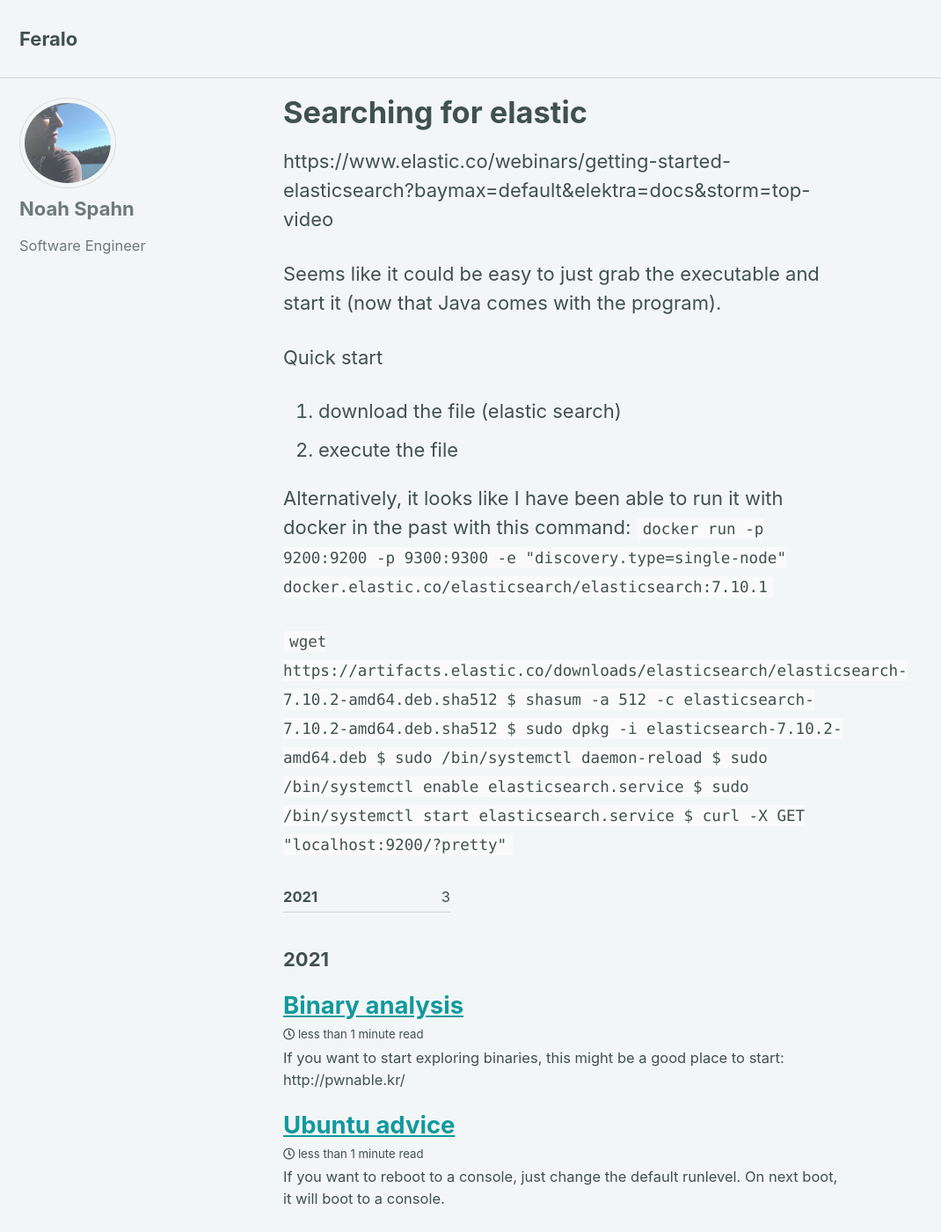
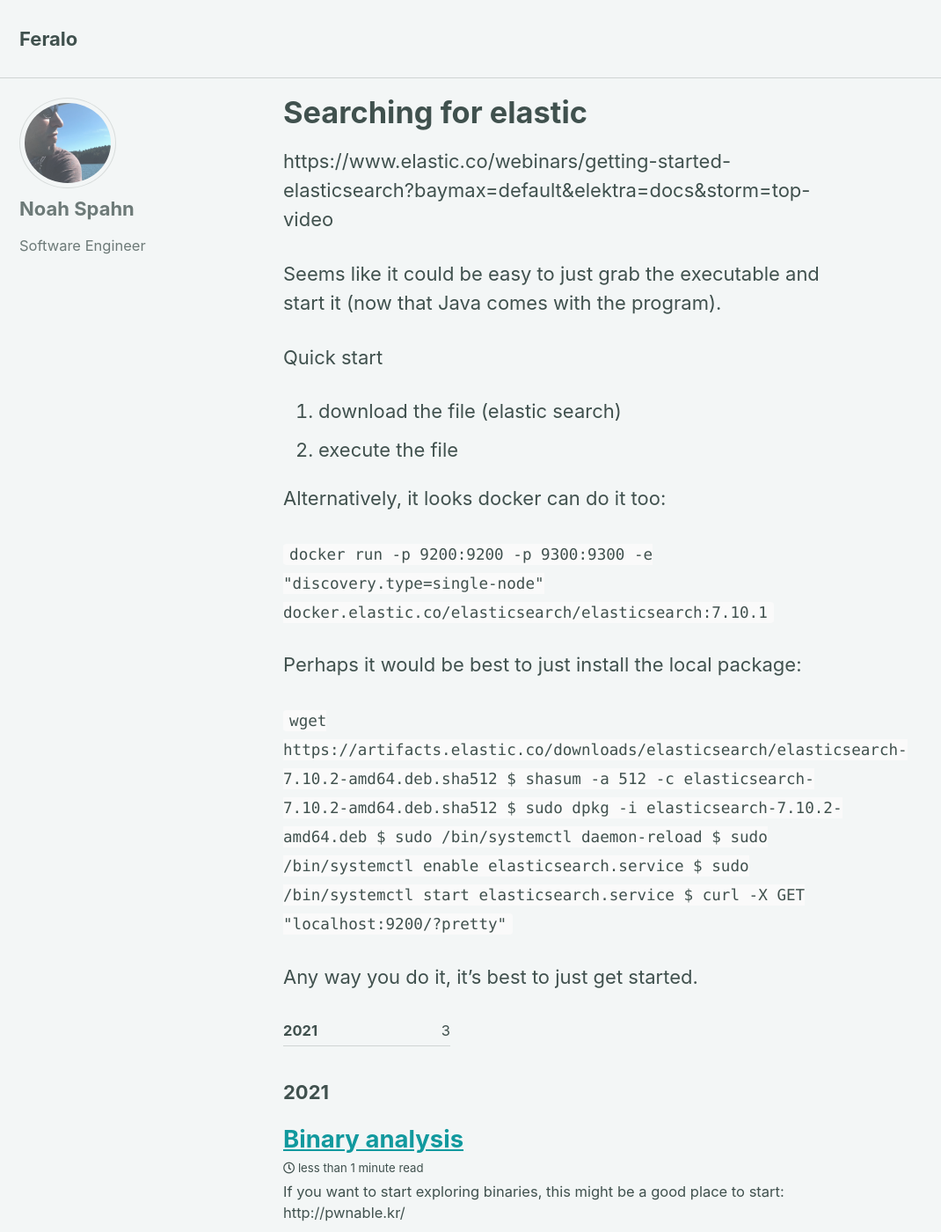
Before and after one commit to Feralo/feralo.github.io, a Jekyll site: the page built from _posts/2021-01-23-searching-for-elastic.md, in a window 1280 px wide and 1400 px high. Shown: the whole window at 88% size, without its empty margins (0-1070 px from the left). Built offline with Jekyll 4.4.1, drawn with Linux system fonts in a browser that asks for light colours; cached includes are drawn as plain includes.

Commit message:
Update 2021-01-23-searching-for-elastic.md

````diff
--- a/_posts/2021-01-23-searching-for-elastic.md
+++ b/_posts/2021-01-23-searching-for-elastic.md
@@ -11,8 +11,12 @@ Quick start
 1. download the file (elastic search)
 2. execute the file
 
-Alternatively, it looks like I have been able to run it with docker in the past with this command:
+Alternatively, it looks docker can do it too:
+
 `docker run -p 9200:9200 -p 9300:9300 -e "discovery.type=single-node" docker.elastic.co/elasticsearch/elasticsearch:7.10.1`
+
+
+Perhaps it would be best to just install the local package:
 
 ```wget https://artifacts.elastic.co/downloads/elasticsearch/elasticsearch-7.10.2-amd64.deb.sha512
 $ shasum -a 512 -c elasticsearch-7.10.2-amd64.deb.sha512
@@ -21,3 +25,6 @@ $ sudo /bin/systemctl daemon-reload
 $ sudo /bin/systemctl enable elasticsearch.service
 $ sudo /bin/systemctl start elasticsearch.service
 $ curl -X GET "localhost:9200/?pretty"```
+
+
+Any way you do it, it's best to just get started.
````
